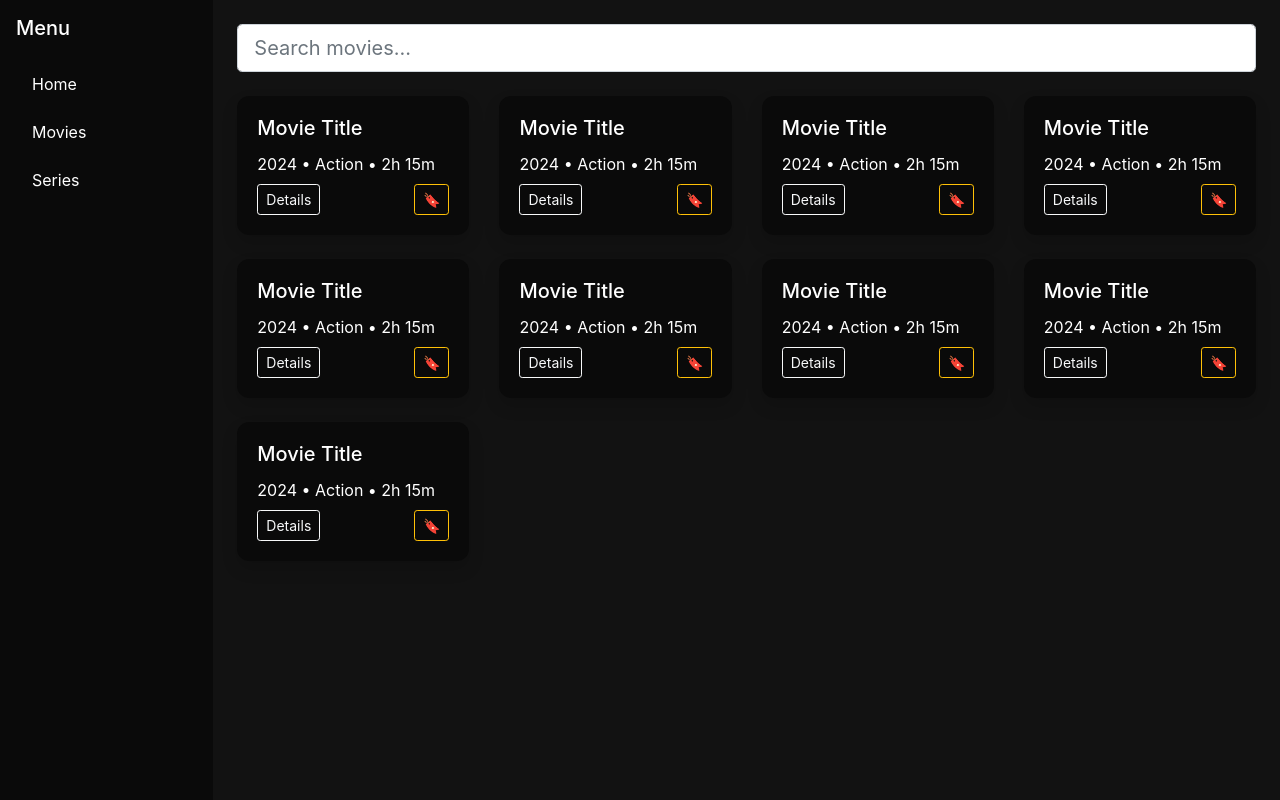
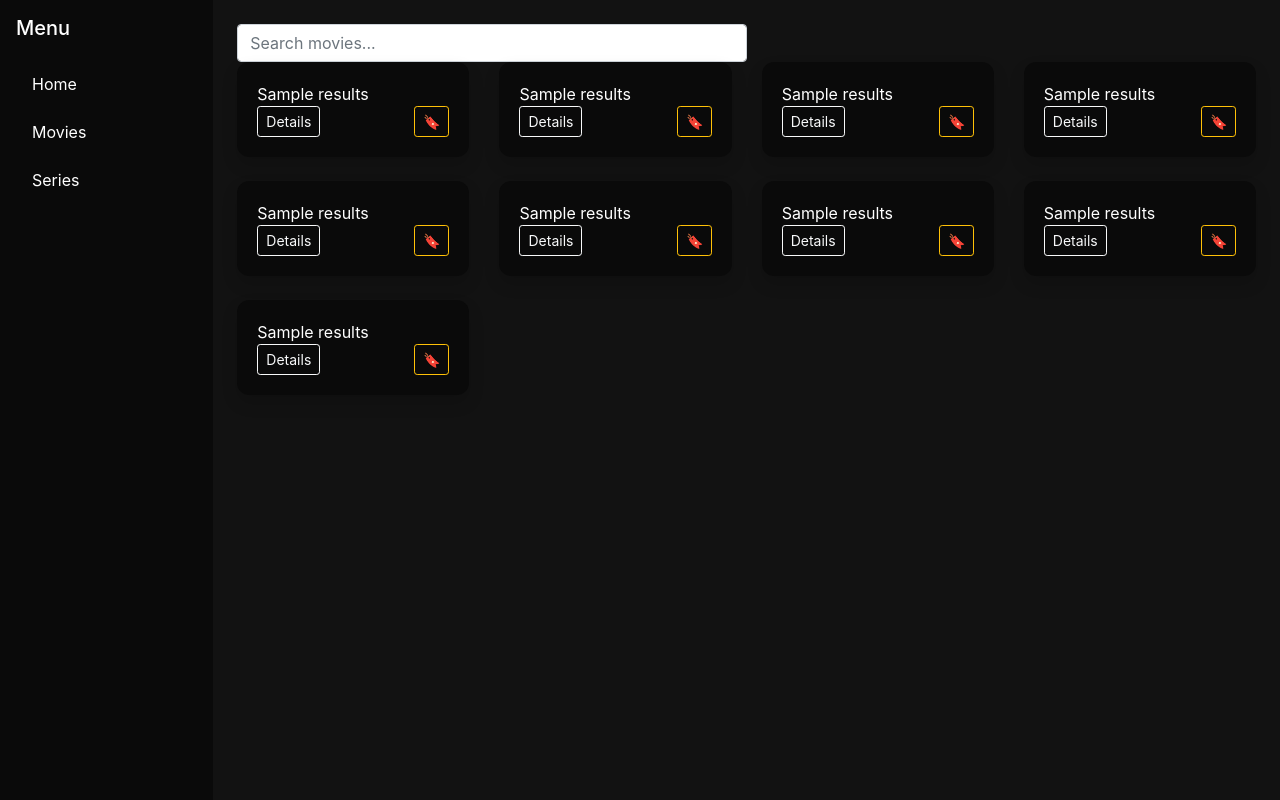
Before and after one commit to 7143cmd/Django-watchlist-film-with-api-connection-and-authorization, a Django app: template main/templates/main/search.html in a window 1280 px wide. Run offline with Django 5.2, Linux system fonts and the light colour scheme; the template is opened without the code that fills it: most values are stand-ins (such as "Sample title", 1, 10 or a date in 2020); some libraries are stand-ins or nearby versions.

Commit message:
Search bar connected to back(now work incorrectly)

```diff
--- a/main/templates/main/search.html
+++ b/main/templates/main/search.html
@@ -25,13 +25,26 @@
         <div class="col-md-10 p-4">
 
             <!-- 🔎 Search bar -->
-            <form class="mb-4">
+            <form id="searchForm" class="w-50 h-80">
                 <input
                     type="text"
-                    class="form-control form-control-lg"
+                    id="searchInput"
+                    class="form-control"
                     placeholder="Search movies..."
                 >
             </form>
+
+            <script>
+            document.getElementById('searchForm').addEventListener('submit', function(e) {
+                e.preventDefault();
+
+                const query = document.getElementById('searchInput').value;
+
+                if (query) {
+                    window.location.href = `/search/${query}/`;
+                }
+            });
+            </script>
 
             <!-- 🎞 Grid -->
             <div class="row">
@@ -43,13 +56,7 @@
 
                         <div class="card-body d-flex flex-column">
 
-                            <!-- Title -->
-                            <h5 class="card-title">Movie Title</h5>
-
-                            <!-- Main info -->
-                            <p class="card-text mb-2">
-                                2024 • Action • 2h 15m
-                            </p>
+                            {{results}}
 
                             <!-- Spacer -->
                             <div class="mt-auto">
```
Also changed, not shown: main/templates/main/index.html (+20 -1 lines), main/views.py (+16 -1 lines), db.sqlite3.
